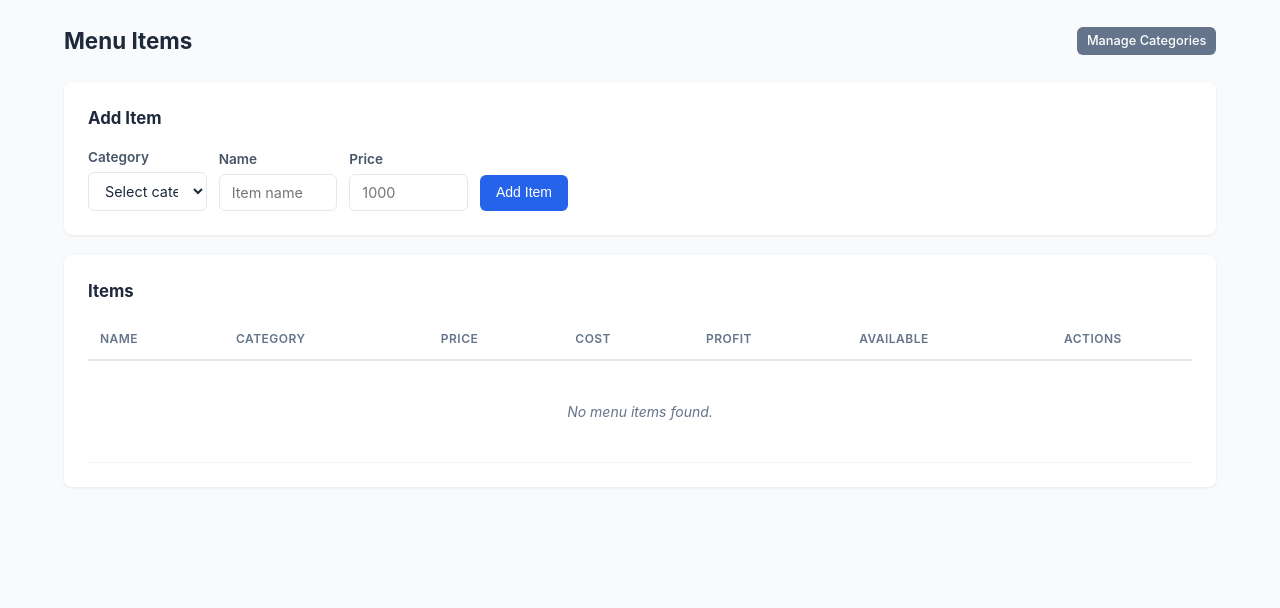
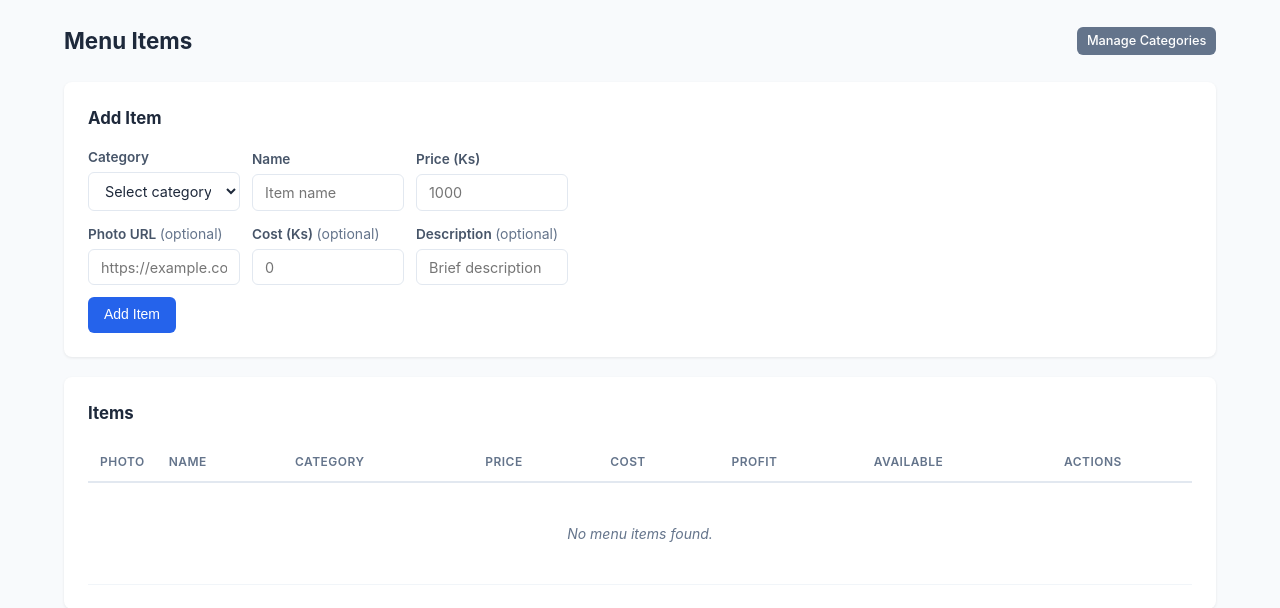
Before and after one commit to psmoile2025-spec/Rs, a Flask app: template app/templates/menu/items.html in a window 1280 px wide. Shown: the part 56-664 px from the top of the page. Run offline with Flask 3, Linux system fonts and the light colour scheme; the template is opened without the code that fills it, so the values that code supplies are empty.

Commit message:
Photo Add

```diff
--- a/app/interfaces/menu_service.py
+++ b/app/interfaces/menu_service.py
@@ -30,7 +30,7 @@ class MenuServiceInterface(ABC):
         ...
 
     @abstractmethod
-    def create_item(self, category_id: str, name: str, price: float, description: Optional[str] = None, cost: Optional[float] = None) -> MenuItem:
+    def create_item(self, category_id: str, name: str, price: float, description: Optional[str] = None, cost: Optional[float] = None, image_url: Optional[str] = None) -> MenuItem:
         ...
 
     @abstractmethod
--- a/app/interfaces/repository.py
+++ b/app/interfaces/repository.py
@@ -77,7 +77,7 @@ class MenuItemRepository(Repository, ABC):
         ...
 
     @abstractmethod
-    def create(self, category_id: str, name: str, price: float, description: Optional[str] = None, cost: Optional[float] = None) -> MenuItem:
+    def create(self, category_id: str, name: str, price: float, description: Optional[str] = None, cost: Optional[float] = None, image_url: Optional[str] = None) -> MenuItem:
         ...
 
     @abstractmethod
--- a/app/models/menu_item.py
+++ b/app/models/menu_item.py
@@ -12,6 +12,7 @@ class MenuItem:
     price: Decimal
     cost: Optional[Decimal] = None
     description: Optional[str] = None
+    image_url: Optional[str] = None
     available: bool = True
     created_at: Optional[datetime] = None
     updated_at: Optional[datetime] = None
@@ -31,6 +32,7 @@ class MenuItem:
             price=price,
             cost=cost,
             description=data.get("description"),
+            image_url=data.get("image_url"),
             available=data.get("available", True),
             created_at=data.get("created_at"),
             updated_at=data.get("updated_at"),
@@ -46,6 +48,7 @@ class MenuItem:
             "price": str(self.price),
             "cost": str(self.cost) if self.cost is not None else None,
             "description": self.description,
+            "image_url": self.image_url,
             "available": self.available,
             "created_at": self.created_at,
             "updated_at": self.updated_at,
--- a/app/routes/menu.py
+++ b/app/routes/menu.py
@@ -60,12 +60,13 @@ def create_item():
     description = request.form.get("description", "").strip() or None
     cost_raw = request.form.get("cost", "").strip()
     cost = float(cost_raw) if cost_raw else None
+    image_url = request.form.get("image_url", "").strip() or None
 
     if not name or not category_id or price <= 0:
         flash("Name, category, and valid price are required.", "error")
         return redirect(url_for("menu.list_items"))
 
-    current_app.menu_service.create_item(category_id, name, price, description, cost)
+    current_app.menu_service.create_item(category_id, name, price, description, cost, image_url)
     flash("Menu item created.", "success")
     return redirect(url_for("menu.list_items"))
 
@@ -84,6 +85,8 @@ def update_item(id):
     cost_raw = request.form.get("cost", "").strip()
     if cost_raw:
         updates["cost"] = float(cost_raw)
+    image_url = request.form.get("image_url", "").strip()
+    updates["image_url"] = image_url if image_url else None
 
     if updates:
         current_app.menu_service.update_item(id, **updates)
--- a/app/services/menu_service.py
+++ b/app/services/menu_service.py
@@ -29,8 +29,8 @@ class MenuService(MenuServiceInterface):
             return self._menu_item_repo.list_by_category(category_id)
         return self._menu_item_repo.list()
 
-    def create_item(self, category_id: str, name: str, price: float, description: Optional[str] = None, cost: Optional[float] = None) -> MenuItem:
-        return self._menu_item_repo.create(category_id, name, price, description, cost)
+    def create_item(self, category_id: str, name: str, price: float, description: Optional[str] = None, cost: Optional[float] = None, image_url: Optional[str] = None) -> MenuItem:
+        return self._menu_item_repo.create(category_id, name, price, description, cost, image_url)
 
     def update_item(self, id: str, **kwargs) -> Optional[MenuItem]:
         return self._menu_item_repo.update(id, **kwargs)
--- a/app/static/css/app.css
+++ b/app/static/css/app.css
@@ -213,6 +213,22 @@ input[type="number"], input[type="date"], select, textarea {
   gap: 0.75rem;
   align-items: end;
 }
+.add-item-grid {
+  display: grid;
+  grid-template-columns: 1fr 1fr 1fr;
+  gap: 0.75rem;
+  align-items: end;
+}
+.add-item-grid .btn { margin-bottom: 0; }
+
+.item-photo {
+  width: 48px;
+  height: 48px;
+  border-radius: 6px;
+  object-fit: cover;
+  display: block;
+  background: var(--slate-100);
+}
 
 /* ===== Cards ===== */
 .card {
@@ -328,7 +344,7 @@ input[type="number"], input[type="date"], select, textarea {
   flex: 1;
 }
 .item-btn {
-  padding: 0.85rem 0.5rem;
+  padding: 0.5rem;
   border: 1.5px solid var(--slate-200);
   border-radius: var(--radius);
   background: #fff;
@@ -338,8 +354,16 @@ input[type="number"], input[type="date"], select, textarea {
 }
 .item-btn:hover { border-color: var(--blue); box-shadow: 0 2px 8px rgba(37,99,235,0.12); }
 .item-btn:active { transform: scale(0.97); }
-.item-name { display: block; font-weight: 600; font-size: 0.85rem; }
+.item-name { display: block; font-weight: 600; font-size: 0.85rem; margin-top: 0.35rem; }
 .item-price { display: block; font-size: 0.8rem; color: var(--green); margin-top: 0.2rem; }
+.item-btn-photo {
+  width: 100%;
+  aspect-ratio: 1;
+  border-radius: 4px;
+  object-fit: cover;
+  display: block;
+  background: var(--slate-100);
+}
 
 .pos-cart {
   background: #fff;
@@ -632,7 +656,7 @@ h2 { font-size: 1.15rem; margin: 1.25rem 0 0.75rem; }
   }
   .pos-cart-overlay.open { display: block; }
   .items-grid { grid-template-columns: repeat(auto-fill, minmax(100px, 1fr)); padding-bottom: 4rem; }
-  .item-btn { padding: 0.65rem 0.4rem; }
+  .item-btn { padding: 0.4rem; }
   .item-name { font-size: 0.8rem; }
   .item-price { font-size: 0.75rem; }
 
@@ -652,6 +676,8 @@ h2 { font-size: 1.15rem; margin: 1.25rem 0 0.75rem; }
   /* Forms mobile */
   .add-user-grid { grid-template-columns: 1fr; }
   .add-user-grid .form-group { margin-bottom: 0.5rem; }
+  .add-item-grid { grid-template-columns: 1fr; }
+  .add-item-grid .form-group { margin-bottom: 0.5rem; }
   .inline-form { flex-direction: column; align-items: stretch; }
   .inline-form input, .inline-form select, .inline-form .btn { width: 100%; }
   .sm-input { max-width: 100%; }
@@ -663,6 +689,7 @@ h2 { font-size: 1.15rem; margin: 1.25rem 0 0.75rem; }
 
 @media (max-width: 480px) {
   .items-grid { grid-template-columns: repeat(2, 1fr); }
+  .item-btn { padding: 0.35rem; }
   .stats-grid { grid-template-columns: 1fr 1fr; }
   .stats-grid .stat-card { padding: 0.85rem; }
   .stat-value { font-size: 1.2rem; }
--- a/app/templates/menu/items.html
+++ b/app/templates/menu/items.html
@@ -9,7 +9,7 @@
 <div class="card" style="margin-bottom:1.25rem;">
   <div class="card-header"><h2>Add Item</h2></div>
   <form method="POST" action="{{ url_for('menu.create_item') }}" class="form">
-    <div class="add-user-grid">
+    <div class="add-item-grid">
       <div class="form-group" style="margin-bottom:0;">
         <label for="add_category">Category</label>
         <select id="add_category" name="category_id" required class="form-control">
@@ -24,10 +24,24 @@
         <input type="text" id="add_name" name="name" required class="form-control" placeholder="Item name">
       </div>
       <div class="form-group" style="margin-bottom:0;">
-        <label for="add_price">Price</label>
+        <label for="add_price">Price (Ks)</label>
         <input type="number" id="add_price" name="price" step="1" min="1" required class="form-control" placeholder="1000">
       </div>
-      <button type="submit" class="btn btn-primary" style="margin-top:1.45rem;">Add Item</button>
+      <div class="form-group" style="margin-bottom:0;">
+        <label for="add_image_url">Photo URL <span class="text-muted" style="font-weight:400;">(optional)</span></label>
+        <input type="url" id="add_image_url" name="image_url" class="form-control" placeholder="https://example.com/photo.jpg">
+      </div>
+      <div class="form-group" style="margin-bottom:0;">
+        <label for="add_cost">Cost (Ks) <span class="text-muted" style="font-weight:400;">(optional)</span></label>
+        <input type="number" id="add_cost" name="cost" step="1" min="0" class="form-control" placeholder="0">
+      </div>
+      <div class="form-group" style="margin-bottom:0;">
+        <label for="add_description">Description <span class="text-muted" style="font-weight:400;">(optional)</span></label>
+        <input type="text" id="add_description" name="description" class="form-control" placeholder="Brief description">
+      </div>
+      <div class="form-group" style="margin-bottom:0; align-self:end;">
+        <button type="submit" class="btn btn-primary">Add Item</button>
+      </div>
     </div>
   </form>
 </div>
@@ -38,6 +52,7 @@
   <table class="table">
     <thead>
       <tr>
+        <th style="width:60px;">Photo</th>
         <th>Name</th>
         <th>Category</th>
         <th>Price</th>
@@ -50,6 +65,9 @@
     <tbody>
       {% for item in items %}
       <tr>
+        <td>
+          <img class="item-photo" src="{{ item.image_url or 'https://placehold.co/300x300/e2e8f0/64748b?text=No+Image' }}" alt="{{ item.name }}" loading="lazy" onerror="this.src='https://placehold.co/300x300/e2e8f0/64748b?text=No+Image'">
+        </td>
         <td><strong>{{ item.name }}</strong>{% if item.description %}<br><span class="text-muted">{{ item.description }}</span>{% endif %}</td>
         <td>{{ item.category_name or "" }}</td>
         <td>{{ item.price | kyat }}</td>
@@ -58,7 +76,7 @@
         <td>{% if item.available %}<span class="badge badge-success">Yes</span>{% else %}<span class="badge badge-danger">No</span>{% endif %}</td>
         <td>
           <div class="table-actions">
-            <button class="btn btn-primary btn-sm" onclick="openEditModal('{{ item.id }}', '{{ item.name|e }}', '{{ item.description|e }}', '{{ item.category_id }}', {{ item.price }}, {{ item.cost if item.cost is not none else 'null' }})">Edit</button>
+            <button class="btn btn-primary btn-sm" onclick="openEditModal('{{ item.id }}', '{{ item.name|e }}', '{{ item.description|e }}', '{{ item.category_id }}', {{ item.price }}, {{ item.cost if item.cost is not none else 'null' }}, '{{ item.image_url|e or '' }}')">Edit</button>
             <form method="POST" action="{{ url_for('menu.toggle_item', id=item.id) }}" style="display:inline">
               <button type="submit" class="btn btn-sm">{{ "Disable" if item.available else "Enable" }}</button>
             </form>
@@ -67,7 +85,7 @@
         </td>
       </tr>
       {% else %}
-      <tr><td colspan="7" class="table-empty">No menu items found.</td></tr>
+      <tr><td colspan="8" class="table-empty">No menu items found.</td></tr>
       {% endfor %}
     </tbody>
   </table>
@@ -97,12 +115,16 @@
         </select>
       </div>
       <div class="form-group">
-        <label for="edit_price">Price</label>
+        <label for="edit_price">Price (Ks)</label>
         <input type="number" id="edit_price" name="price" step="1" min="1" required class="form-control">
       </div>
       <div class="form-group">
-        <label for="edit_cost">Cost <span class="text-muted" style="font-weight:400;">(optional)</span></label>
+        <label for="edit_cost">Cost (Ks) <span class="text-muted" style="font-weight:400;">(optional)</span></label>
         <input type="number" id="edit_cost" name="cost" step="1" min="0" class="form-control" placeholder="0">
+      </div>
+      <div class="form-group">
+        <label for="edit_image_url">Photo URL <span class="text-muted" style="font-weight:400;">(optional)</span></label>
+        <input type="url" id="edit_image_url" name="image_url" class="form-control" placeholder="https://example.com/photo.jpg">
       </div>
       <input type="hidden" id="edit_item_id">
       <div class="modal-footer">
@@ -134,13 +156,14 @@ var editOverlay = document.getElementById("editModalOverlay");
 var deleteModal = document.getElementById("deleteModal");
 var deleteOverlay = document.getElementById("deleteModalOverlay");
 
-function openEditModal(id, name, description, categoryId, price, cost) {
+function openEditModal(id, name, description, categoryId, price, cost, imageUrl) {
   document.getElementById("edit_item_id").value = id;
   document.getElementById("edit_name").value = name;
   document.getElementById("edit_description").value = description;
   document.getElementById("edit_category").value = categoryId;
   document.getElementById("edit_price").value = price;
   document.getElementById("edit_cost").value = cost !== null ? cost : "";
+  document.getElementById("edit_image_url").value = imageUrl || "";
   editModal.style.display = "flex";
   editOverlay.style.display = "block";
 }
--- a/app/templates/pos/index.html
+++ b/app/templates/pos/index.html
@@ -12,6 +12,7 @@
         <div class="items-grid" id="items-grid">
             {% for item in items %}
             <button class="item-btn" data-id="{{ item.id }}" data-name="{{ item.name }}" data-price="{{ item.price }}" data-category="{{ item.category_id }}">
+                <img class="item-btn-photo" src="{{ item.image_url or 'https://placehold.co/300x300/e2e8f0/64748b?text=No+Image' }}" alt="{{ item.name }}" loading="lazy" onerror="this.src='https://placehold.co/300x300/e2e8f0/64748b?text=No+Image'">
                 <span class="item-name">{{ item.name }}</span>
                 <span class="item-price">{{ item.price | kyat }}</span>
             </button>
```
Also changed, not shown: app/repositories/supabase/menu_item_repo.py (+12 -3 lines).
